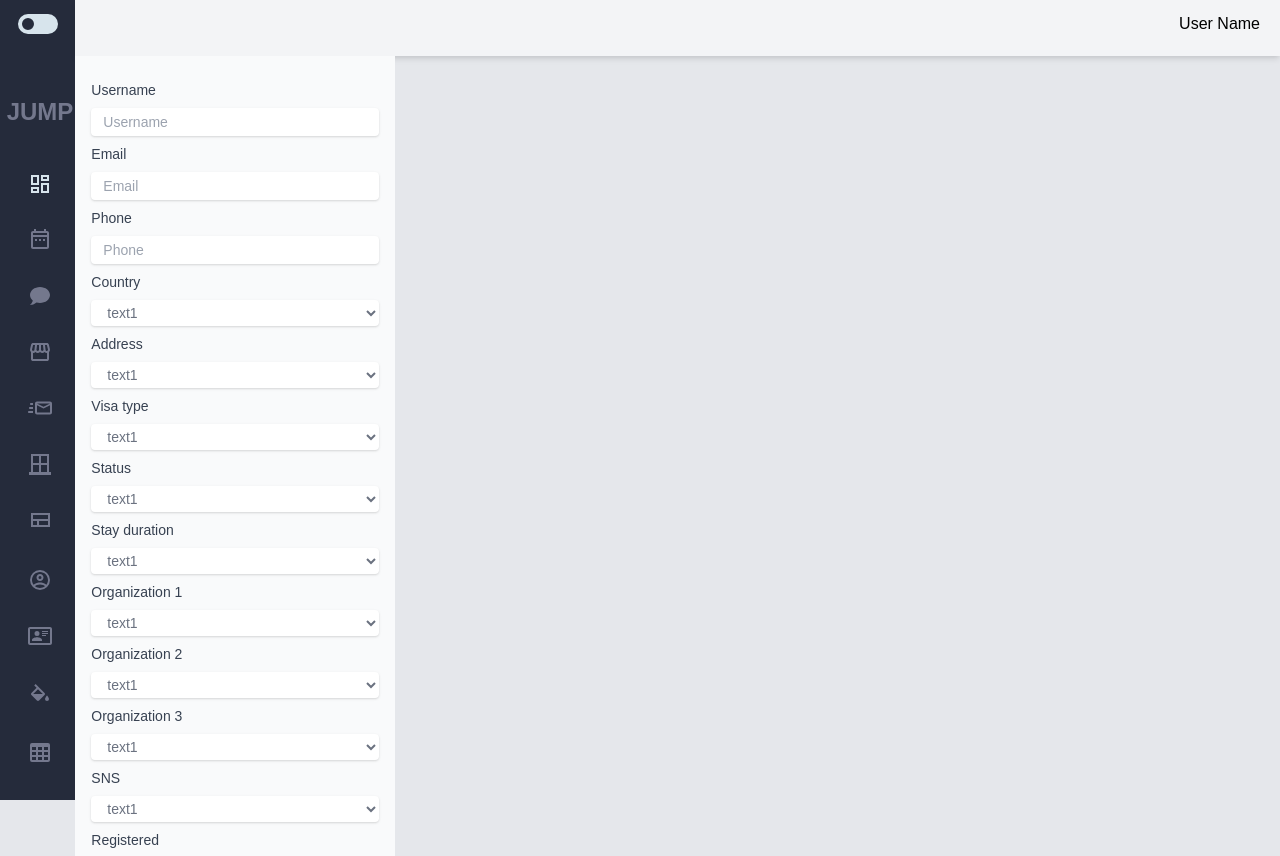
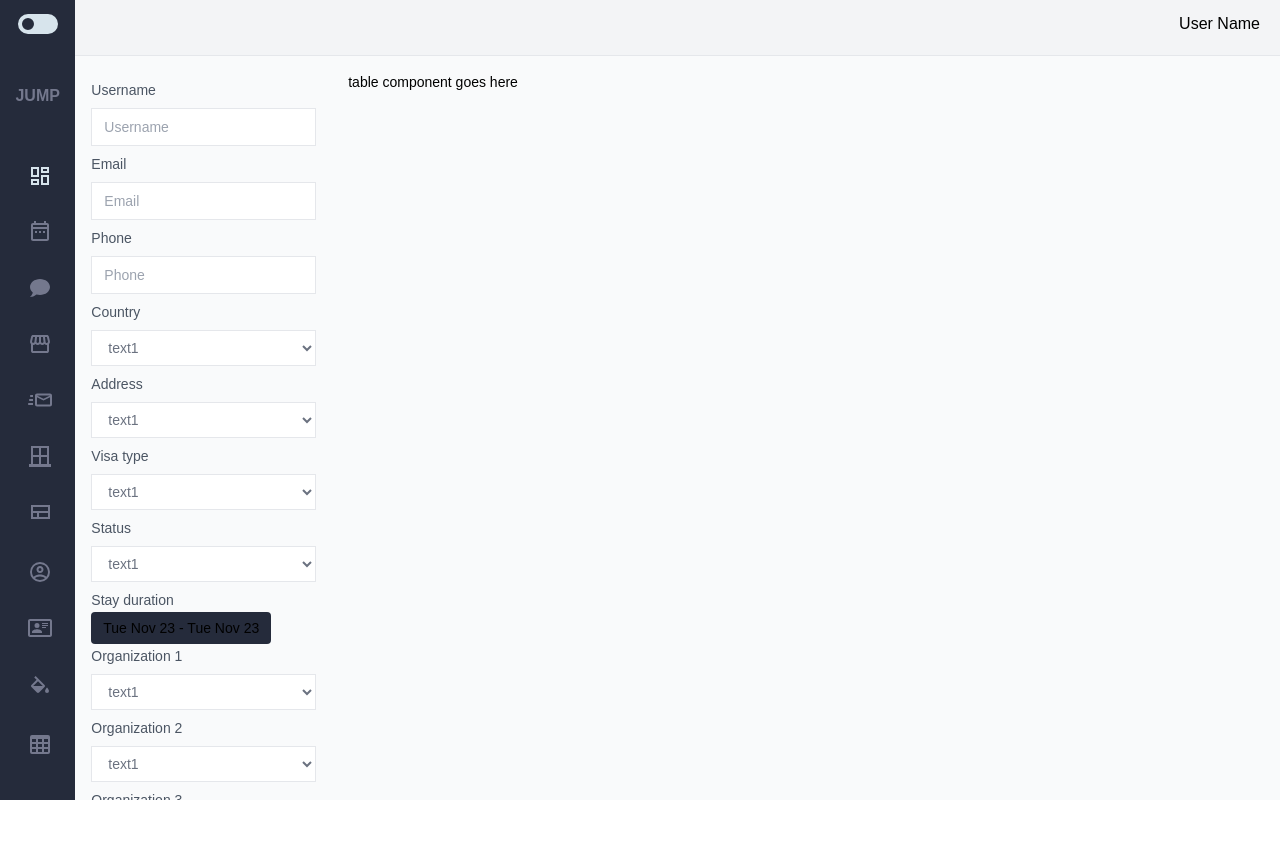
Before and after one commit to Ochirpurev-inGTN/admin_panel_jump, a Next.js app: page /dashboard in a window 1280 px wide. After the commit the page ends 800 px from the top, so only its background shows below. Built offline with nearby package versions, Linux system fonts and the light colour scheme.

Commit message:
calendar component hiij ehlev

```diff
--- a/src/components/Layout.tsx
+++ b/src/components/Layout.tsx
@@ -6,13 +6,11 @@ const Layout: React.FC = ({ children }) => {
     <BodyWrapper>
       <div className="flex min-h-screen bg-gray-200">
         <SideBar />
-        <section className="w-full flex-col">
-          <div className="w-full h-14 shadow-md bg-gray-100 py-3 px-5">
-              <p className=' text-right'>
-              User Name
-              </p>
+        <section className="w-full flex flex-col">
+          <div className="w-full h-14 border-b bg-gray-100 py-3 px-5 flex-none">
+            <p className=" text-right">User Name</p>
           </div>
-          <div className="">{children}</div>
+          <div className="w-full flex-grow">{children}</div>
         </section>
       </div>
     </BodyWrapper>
--- a/src/components/Sidebar.tsx
+++ b/src/components/Sidebar.tsx
@@ -491,15 +491,16 @@ const SideBar: React.FC = ({ children }) => {
           }`}
         />
       </div>
+
+      <div className="flex items-center text-blue-100 justify-center mt-3 text-center py-6">
+        <span className="mx-2 text-base xl:text-medium font-semibold">JUMP</span>
+      </div>
       {/* side bar with logos and labels */}
       <div
         className={` w-56 md:w-64 xl:w-72 py-4 px-4 text-blue-100 text-sm font-medium ${
           OpenSidebar ? "block " : "hidden "
         }`}
       >
-        <div className="flex items-center justify-center mt-3 text-center py-6">
-          <span className="mx-2 text-2xl font-semibold">JUMP</span>
-        </div>
         <div className=" text-sm px-4 xl:pr-6 pl-1 xl:pl-3">
           {OpenSidebar &&
             sampleData.map((item) => {
@@ -517,13 +518,10 @@ const SideBar: React.FC = ({ children }) => {
 
       {/* side bar with only logos */}
       <div
-        className={`w-20 py-3 text-blue-100 text-sm font-medium ${
+        className={`w-20 py-3 text-blue-100 text-sm font-medium overflow-x-hidden${
           !OpenSidebar ? "block " : "hidden "
         }`}
       >
-        <div className="flex items-center justify-center mt-3 text-center py-6">
-          <span className=" text-2xl font-semibold">JUMP</span>
-        </div>
         <div className=" text-sm ">
           {!OpenSidebar &&
             sampleData.map((item) => {
--- a/src/pages/dashboard/index.tsx
+++ b/src/pages/dashboard/index.tsx
@@ -1,5 +1,5 @@
 import type { NextPage } from "next";
-import type { ReactElement, ReactNode } from "react";
+import React, { ReactElement, ReactNode, useEffect, useState } from "react";
 import Layout from "../../components/Layout";
 // import Link from "next/link";
 
@@ -54,40 +54,87 @@ const InputBoxWithLabel: React.FC<IcustomInput> = ({ label }) => {
       <input
         type={"text"}
         placeholder={label}
+        autoComplete={"off"}
         className="input_in_dashboard_search"
       />
     </div>
   );
 };
+
+interface IdatePick {
+  label: string;
+  startDate: Date;
+  endDate?: Date;
+}
+
+const DatePicker: React.FC<IdatePick> = ({ label, startDate, endDate }) => {
+  const [OpenCalendar,setOpenCalendar]= useState(false)
+  const handleDateLabel = () => {
+    setOpenCalendar(!OpenCalendar)
+  }
+  return (
+    <div className="">
+      <p className="label_in_dashboard_search">{label}</p>
+      <span onClick={() => handleDateLabel()} className='cursor-pointer bg-gray-600 px-3 py-2 rounded'>
+        {" "}
+        {startDate.toString().slice(0, 10)}{" "}
+        {endDate ? "- " + endDate.toString().slice(0, 10) : ""}
+      </span>
+      <div className={`w-60 h-60 bg-yellow-200 sticky ${OpenCalendar ? 'block' : 'hidden'}`}>
+
+      </div>
+    </div>
+  );
+};
+
 const Dashboard: NextPageWithLayout = () => {
+  const [myInnterHeight, setmyInnterHeight] = useState(0);
+  useEffect(() => {
+    const currentHeight = global.window.innerHeight;
+    // header height is 56px
+    setmyInnterHeight(currentHeight - 56);
+  }, []);
+
   return (
-    <div className="md:flex-row w-full flex-col ">
+    <div className="md:flex md:flex-row w-full h-full">
       {/* to search */}
-      <div className="p-4 w-72 xl:w-80 text-sm bg-gray-50 h-screen overflow-y-scroll">
+      <div
+        className="p-4 w-72 xl:w-80 text-sm bg-gray-50 overflow-scroll"
+        style={{ maxHeight: myInnterHeight }}
+      >
         <InputBoxWithLabel label="Username" />
         <InputBoxWithLabel label="Email" />
         <InputBoxWithLabel label="Phone" />
-
         <SelectBoxWithLabel label="Country" data={mockData} />
         <SelectBoxWithLabel label="Address" data={mockData} />
+
         <SelectBoxWithLabel label="Visa type" data={mockData} />
         <SelectBoxWithLabel label="Status" data={mockData} />
-        <SelectBoxWithLabel label="Stay duration" data={mockData} />
-
+        <DatePicker label="Stay duration" startDate={new Date()} endDate={new Date()}/>
         <SelectBoxWithLabel label="Organization 1" data={mockData} />
         <SelectBoxWithLabel label="Organization 2" data={mockData} />
+
         <SelectBoxWithLabel label="Organization 3" data={mockData} />
         <SelectBoxWithLabel label="SNS" data={mockData} />
         <SelectBoxWithLabel label="Registered" data={mockData} />
         <SelectBoxWithLabel label="Last login" data={mockData} />
-        <SelectBoxWithLabel label="Last login" data={mockData} />
-        <SelectBoxWithLabel label="Last login" data={mockData} />
-        <SelectBoxWithLabel label="Last login" data={mockData} />
-        <SelectBoxWithLabel label="Last login" data={mockData} />
-
+        <SelectBoxWithLabel label="Deleted" data={mockData} />
+        <div className="flex m-5 justify-center">
+          <button className="py-3 px-6 m-2 bg-black rounded text-white font-semibold w-30">
+            clear
+          </button>
+          <button className="py-3 px-6 m-2 bg-green-500 rounded text-white font-semibold w-30">
+            Search
+          </button>
+        </div>
       </div>
       {/* to show data */}
-      <div className=""></div>
+      <div
+        className="p-4 w-full text-sm bg-gray-50 overflow-scroll"
+        style={{ maxHeight: myInnterHeight }}
+      >
+        table component goes here
+      </div>
     </div>
   );
 };
--- a/src/styles/globals.css
+++ b/src/styles/globals.css
@@ -3,11 +3,11 @@
 @tailwind utilities;
 
 .input_in_dashboard_search {
-    @apply py-1 px-3 placeholder-opacity-60 text-gray-500 bg-white rounded text-sm  shadow outline-none focus:outline-none focus:ring w-full
+    @apply py-2 px-3 placeholder-opacity-60 text-gray-500 bg-white text-sm border focus:outline-none focus:ring w-full
 }
 .select_in_dashboard_search {
-    @apply py-1 px-3 placeholder-opacity-60 text-gray-500 bg-white rounded text-sm  shadow outline-none focus:outline-none focus:ring w-full
+    @apply py-2 pl-3 pr-5 placeholder-opacity-60 text-gray-500 bg-white text-sm border focus:outline-none focus:ring w-full
 }
 .label_in_dashboard_search {
-    @apply text-gray-700 my-2
+    @apply text-gray-600 my-2
 }
```
